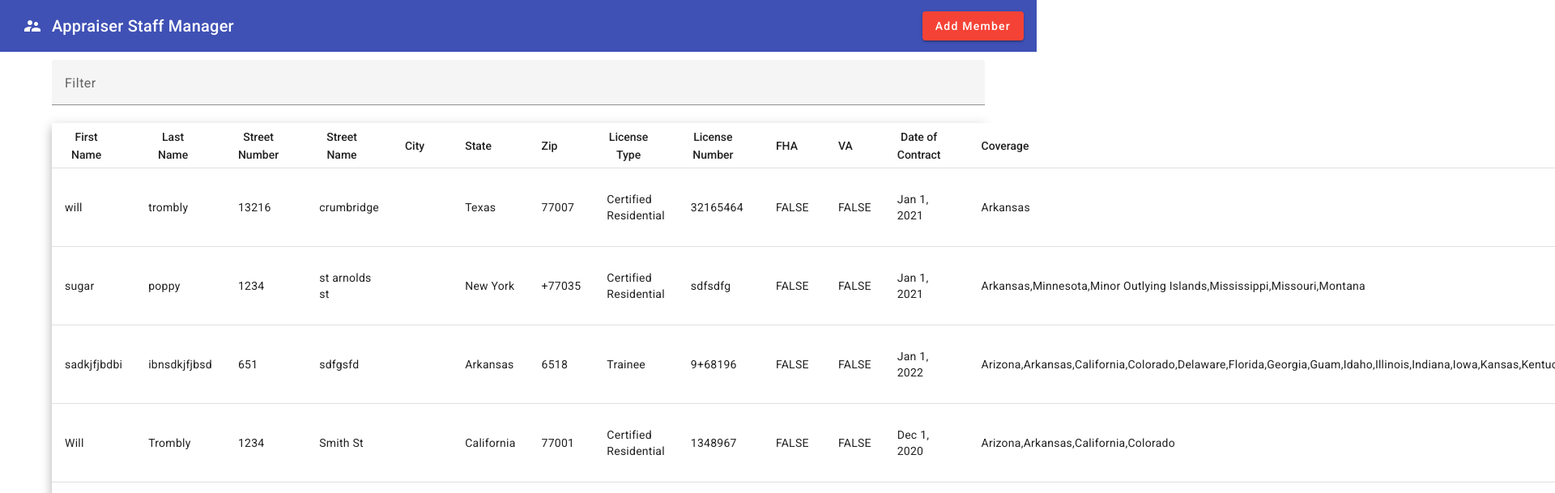
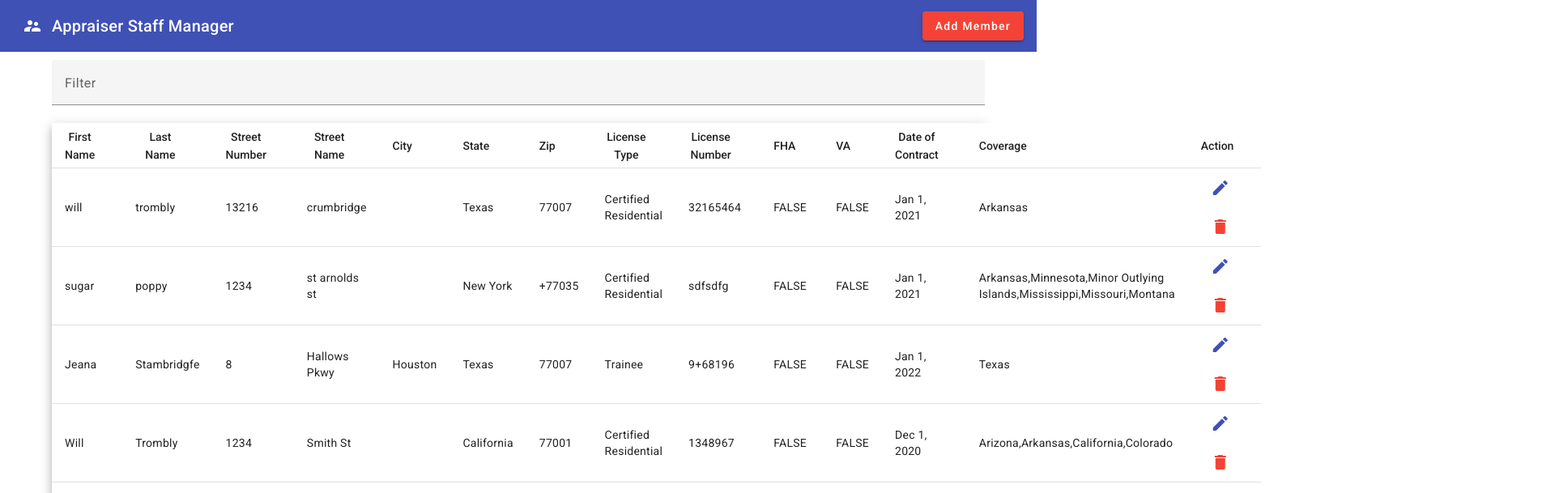
Before and after one commit to wtrombly/AppraisersStaffManagementCrud, an Angular app: page / in a window 1280 px wide. Shown: the top 609 px of the page at 81% size, 1920 px wide, since content can reach past the window. Built offline with nearby package versions, Linux system fonts and the light colour scheme; data requests are answered from the project's data file.

Commit message:
Cleaned up some mock data and added activeOrders field

```diff
--- a/db.json
+++ b/db.json
@@ -48,36 +48,25 @@
       "id": 2
     },
     {
-      "firstName": "sadkjfjbdbi",
-      "lastName": "ibnsdkjfjbsd",
-      "streetNumber": "651",
-      "streetName": "sdfgsfd",
+      "firstName": "Jeana",
+      "lastName": "Stambridgfe",
+      "streetNumber": "8",
+      "streetName": "Hallows Pkwy",
+      "city": "Houston",
       "state": {
-        "id": 1,
-        "name": "Arkansas",
-        "abbreviation": "AZ"
+        "id": 33,
+        "name": "Texas",
+        "abbreviation": "TX"
       },
-      "zipCode": "6518",
+      "zipCode": "77007",
       "licenseLevel": "Trainee",
       "licenseNumber": "9+68196",
       "FHA": "FALSE",
       "VA": "FALSE",
       "dataOfPlacement": "2022-01-01T06:00:00.000Z",
+      "activeOrders": "5",
       "stateCoverage": [
-        "Arizona",
-        "Arkansas",
-        "California",
-        "Colorado",
-        "Delaware",
-        "Florida",
-        "Georgia",
-        "Guam",
-        "Idaho",
-        "Illinois",
-        "Indiana",
-        "Iowa",
-        "Kansas",
-        "Kentucky"
+        "Texas"
       ],
       "id": 3
     },
--- a/src/app/add-member-dialogue/add-member-dialogue.component.html
+++ b/src/app/add-member-dialogue/add-member-dialogue.component.html
@@ -54,7 +54,7 @@
     </mat-form-field>
 
     <mat-form-field appearance="outline">
-      <mat-label>License Number <Code></Code></mat-label>
+      <mat-label>License Number </mat-label>
       <input formControlName="licenseNumber" matInput placeholder="License Number" />
     </mat-form-field>
 
@@ -85,6 +85,13 @@
       <mat-datepicker #picker></mat-datepicker>
     </mat-form-field>
 
+    <mat-form-field appearance="outline">
+      <mat-label> activeOrders </mat-label>
+      <input formControlName="activeOrders" matInput placeholder="# of Orders" />
+    </mat-form-field>
+
+
+
     <mat-form-field appearance="fill">
       <mat-label>Select States Of Coverage</mat-label>
       <mat-select formControlName="stateCoverage" [formControl]="statesFormControl" multiple>
--- a/src/app/add-member-dialogue/add-member-dialogue.component.ts
+++ b/src/app/add-member-dialogue/add-member-dialogue.component.ts
@@ -95,6 +95,7 @@
       FHA: ['', Validators.required],
       VA: ['', Validators.required],
       dataOfPlacement: ['', Validators.required],
+      activeOrders: ['', Validators.required],
       stateCoverage: ['', Validators.required],
     });
 
@@ -128,6 +129,7 @@
       this.staffAppraiserForm.controls['dataOfPlacement'].setValue(
         this.editData.dataOfPlacement
       );
+      this.staffAppraiserForm.controls['activeOrders'].setValue(this.editData.activeOrders);
       this.staffAppraiserForm.controls['stateCoverage'].setValue(
         this.editData.stateCoverage
       );
--- a/src/app/app.component.html
+++ b/src/app/app.component.html
@@ -92,6 +92,12 @@
           <td mat-cell *matCellDef="let row"> {{row.dataOfPlacement | date}} </td>
         </ng-container>
 
+         <!-- Number of Orders Assigned -->
+         <ng-container matColumnDef="activeOrders">
+          <th mat-header-cell *matHeaderCellDef mat-sort-header> activeOrders </th>
+          <td mat-cell *matCellDef="let row"> {{row.activeOrders}} </td>
+        </ng-container>
+
         <!-- Coverage -->
         <ng-container matColumnDef="stateCoverage">
           <th mat-header-cell *matHeaderCellDef mat-sort-header> Coverage </th>
--- a/src/app/app.component.scss
+++ b/src/app/app.component.scss
@@ -3,7 +3,7 @@
 }
 
 table {
-  width: 100%;
+  width: 80%;
 }
 
 .mat-mdc-form-field {
```
